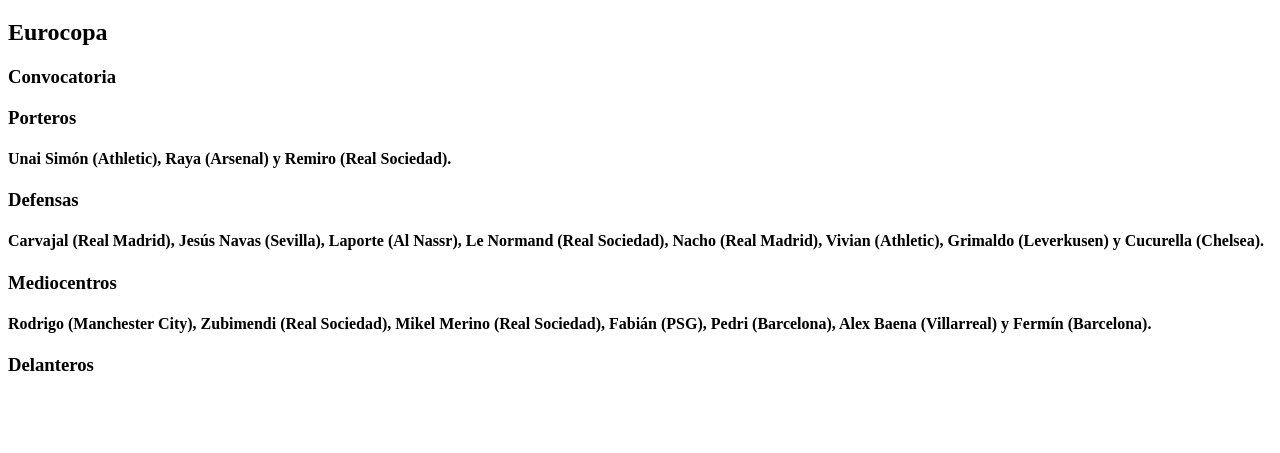
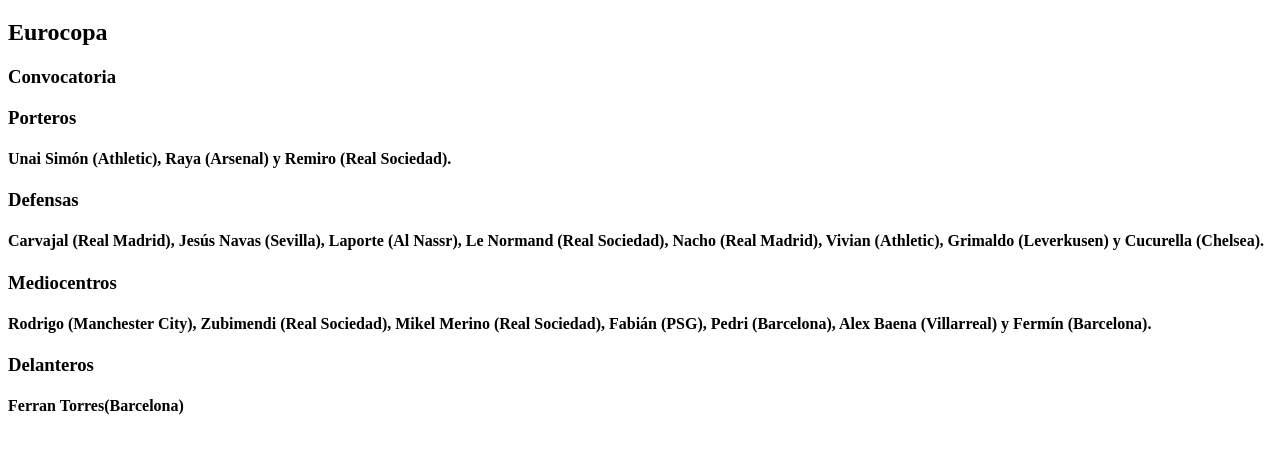
Before and after one commit to Didacr45/weeb-reeeeee, a plain HTML site: page index.html in a window 1280 px wide. Shown: the part 61-514 px from the top of the page. Drawn offline with Linux system fonts and the light colour scheme.

Commit message:
, Dani Olmo (Leipzig), Nico Williams (Athletic), Morata (Atlético), Joselu (Real Madrid), Oyarzabal (Real Sociedad), Lamine Yamal (Barcelona) y Ayoze (Betis).

```diff
--- a/index.html
+++ b/index.html
@@ -1,5 +1,5 @@
 <!DOCTYPE html>
-
+<html>
     <h1>España 2024</h1>
     <h2>Eurocopa</h2>
 
@@ -15,3 +15,12 @@
     <h4>Rodrigo (Manchester City), Zubimendi (Real Sociedad), Mikel Merino (Real Sociedad), Fabián (PSG), Pedri (Barcelona), Alex Baena (Villarreal) y Fermín (Barcelona).</h4>
 
     <h3>Delanteros</h3>
+    <h4>Ferran Torres(Barcelona)</h4>
+
+
+
+
+
+
+
+</html>
```
Lines whose indentation alone changed are shown as unchanged.
